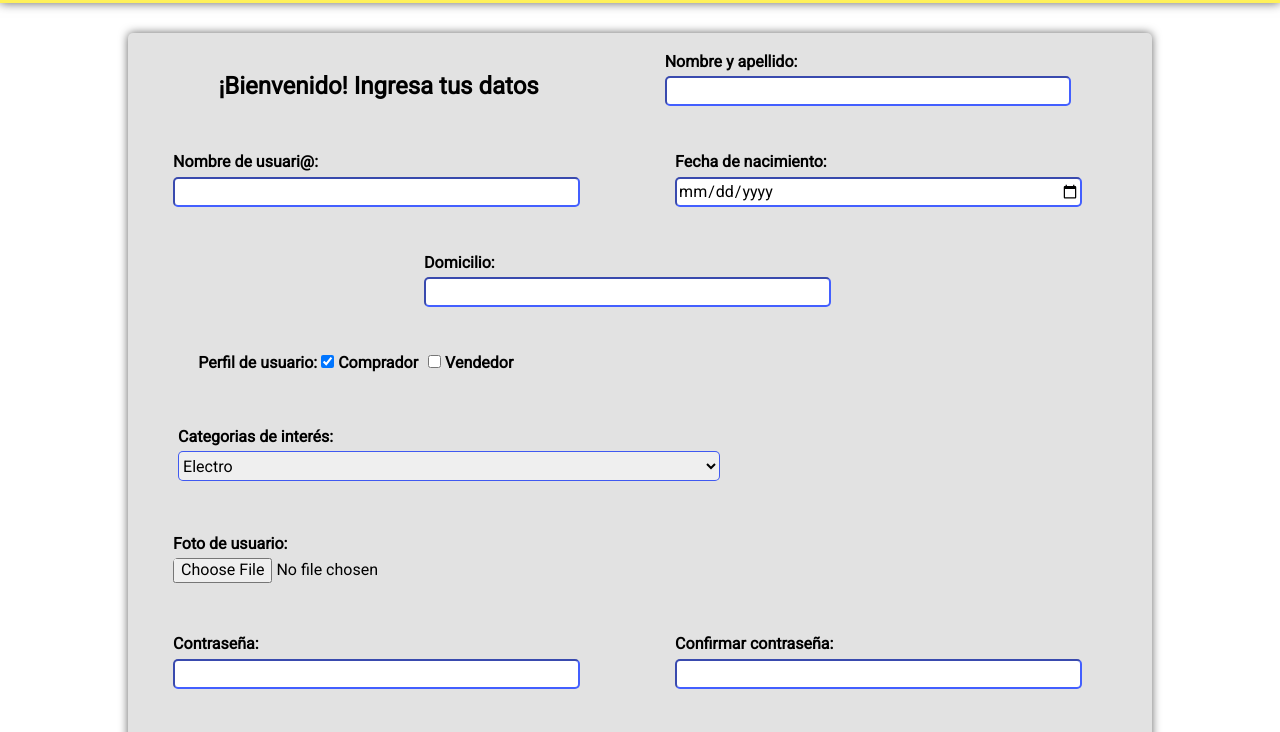
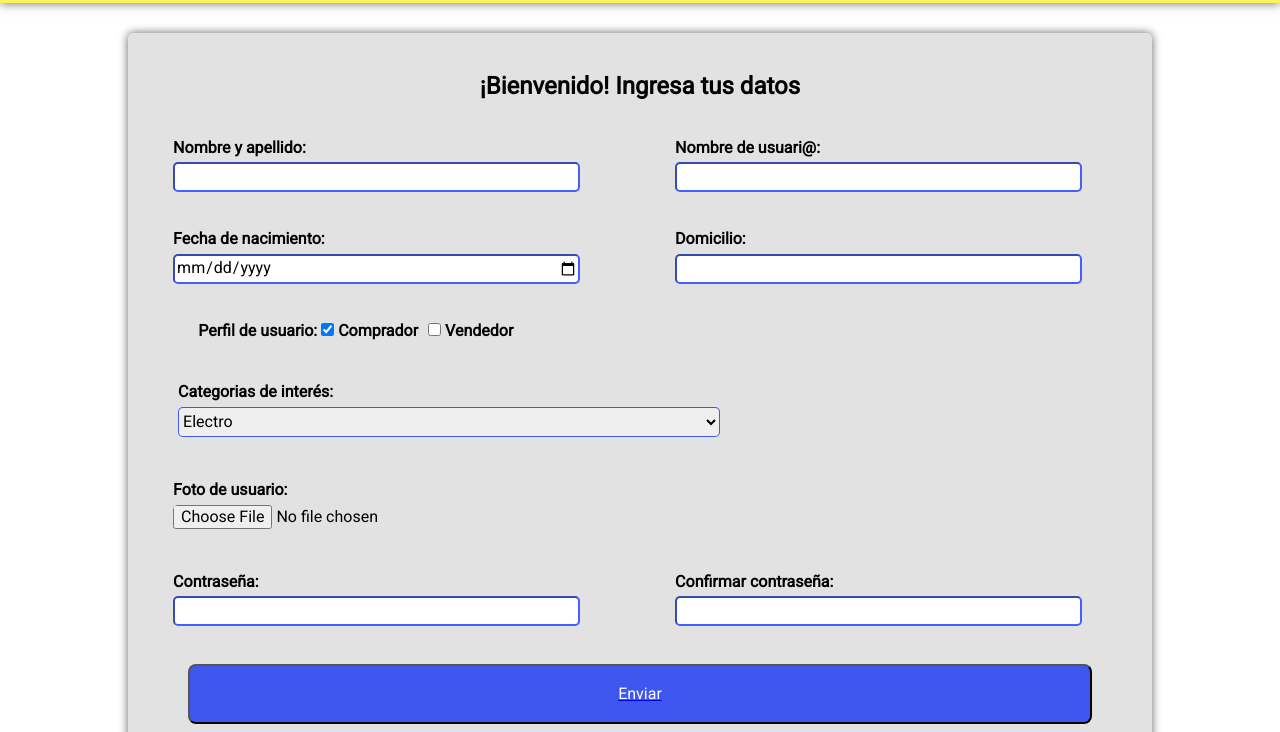
Before and after one commit to AntezanaAlejandro/Entregable_Mercado_Liebre, a website: page views/register.html in a window 1280 px wide. Shown: the part 57-789 px from the top of the page. Drawn offline with Linux system fonts and the light colour scheme.

Commit message:
crear cuenta x769px+

```diff
--- a/public/css/styleFormularioRegistro.css
+++ b/public/css/styleFormularioRegistro.css
@@ -145,7 +145,7 @@ button{
 /*BREAKPOINT TABLETS*/
 @media(min-width: 481px){
     *{box-sizing: border-box;}
-    /*PADRES*/
+/*PADRES*/
 .main{
     font-family: 'Roboto', sans-serif;
     width: 100%;
@@ -293,9 +293,161 @@ button{
     height: 60px;
 
 }
+
 }
 
 /*BREAKPOINT DESKTOP*/
 @media(min-width: 769px){
     *{box-sizing: border-box;}
+/*PADRES*/
+.main{
+    font-family: 'Roboto', sans-serif;
+    width: 100%;
+    height: 100%;
+    display:flex;
+    flex-wrap: wrap;
+    flex-direction: row;
 }
+.top{
+    width: 100%;
+    height: 60px;
+    background-color: #fff159;
+    box-shadow: 0px 0px 10px rgb(100 100 100);
+    justify-content: center;
+    text-align: center;
+}
+
+
+/*BODY*/
+.body{
+    justify-content: space-between;
+    align-items: center;
+}
+.box-formulario{
+    display: flex;
+    flex-wrap: wrap;
+    background-color: rgb(226, 226, 226);
+    border-radius: 5px;
+    box-shadow: 0px 0px 10px rgb(100 100 100);
+    width: 80vw;
+    justify-content: center;
+    margin-top: 30px;
+    margin-left: 10%;
+    height: 90vh;
+    min-height: 800px;
+    max-height: 700px;
+}
+.formulario{
+    margin: 10px;
+    display: flex;
+    flex-wrap: wrap;
+    text-align: center;
+    font-weight: bold;
+    justify-content: space-around;
+}
+.inputs{
+    margin-left:10px;
+    height: 30px;
+    border-radius: 5px;
+    border-color: rgba(29, 61, 242, 0.834);
+    width: 90%;
+}
+.titulo{
+    margin: 30px 55px 10px 55px;
+    width: fit-content;
+    width: 90%;
+}
+
+.subtitulos{
+    width: fit-content;
+    margin-left: 10px;
+    margin-bottom: 5px;
+}
+.div-nombreApellido{
+    margin: 10px;
+    display: flex;
+    flex-wrap: wrap;
+    flex-direction: column;
+    width: 45%;
+}
+.div-usuario{
+    margin: 10px;
+    display: flex;
+    flex-wrap: wrap;
+    flex-direction: column;
+    width: 45%;
+}
+.div-fechaNacimiento{
+    margin: 10px;
+    display: flex;
+    flex-wrap: wrap;
+    flex-direction: column;
+    width: 45%;
+}
+.div-domicilio{
+    margin: 10px;
+    display: flex;
+    flex-wrap: wrap;
+    flex-direction: column;
+    width: 45%;
+}
+.div-perfilUsuario{
+    margin: 10px;
+    display: flex;
+    flex-wrap: wrap;
+    flex-direction: row;
+    width: 90%;
+    height: 3%;
+}
+.div-intereses{
+    margin: 10px;
+    display: flex;
+    flex-wrap: wrap;
+    flex-direction: column;
+    width: 60%;
+    margin-right: 35%;
+    height: 60px;
+}
+.div-fotoUsuario{
+    margin: 10px;
+    display: flex;
+    flex-wrap: wrap;
+    flex-direction: column;
+    width: 95%;
+}
+.div-contraseña{
+    margin: 10px;
+    display: flex;
+    flex-wrap: wrap;
+    flex-direction: column;
+    width: 45%;
+}
+.div-confirmacionContraseña{
+    margin: 10px;
+    display: flex;
+    flex-wrap: wrap;
+    flex-direction: column;
+    width: 45%;
+}
+.div-contraseña{
+    margin: 10px;
+}
+.botones{
+    margin-top: 10px;
+    width: 90%;
+    height: 18%;
+    flex-wrap: wrap;
+    display: flex;
+    justify-content: center;
+}
+button{
+    border-radius: 0.5em;
+    background-color:rgba(29, 61, 242, 0.834);
+    color: white;
+    justify-content: space-between;
+    width: 100%;
+    height: 60px;
+
+}
+
+}
```
